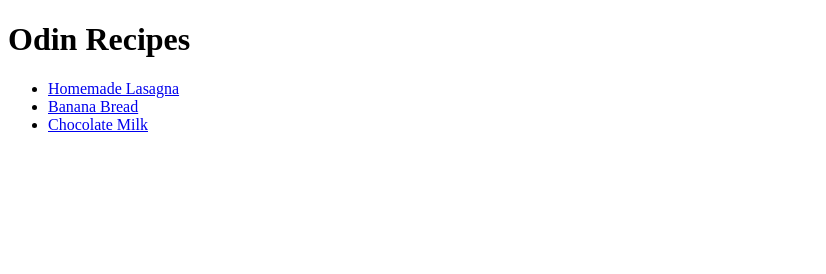
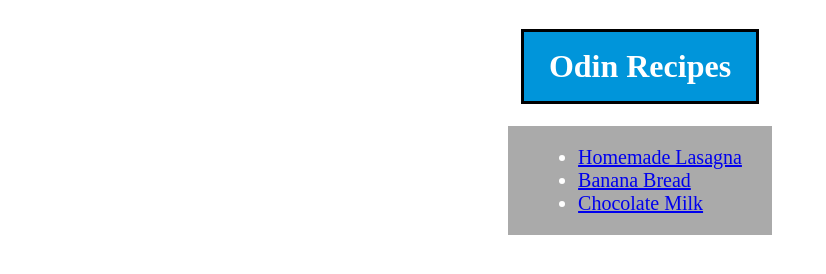
Before and after one commit to Jonseiler14/odin-recipes, a plain HTML site: page index.html in a window 1280 px wide. Shown: the whole page, without its empty margins (0-826 px from the left). Drawn offline with Linux system fonts and the light colour scheme.

Commit message:
Style Index

```diff
--- a/index.html
+++ b/index.html
@@ -4,17 +4,23 @@
 <head>
     <meta charset="UTF-8">
     <title>Odin Recipes</title>
+    <link rel="stylesheet" href="style.css">
 </head>
 
 <body>
-    <h1>Odin Recipes</h1>
+    <div class="container">
+     <h1 class="title">Odin Recipes</h1>
+    </div>
 
-    <ul>
-    <li><a href="recipes/Lasagna.html">Homemade Lasagna</a></li>
-    <li><a href="recipes/Banana-Bread.html">Banana Bread</a></li>
-    <li><a href="recipes/chocolate-milk.html">Chocolate Milk</a></li>
+    <div class="container list">
+     <ul>
+      <li><a href="recipes/Lasagna.html">Homemade Lasagna</a></li>
+      <li><a href="recipes/Banana-Bread.html">Banana Bread</a></li>
+      <li><a href="recipes/chocolate-milk.html">Chocolate Milk</a></li>
 
-    </ul>
+
+     </ul>
+    </div>
 </body>
 
 </html>
--- /dev/null
+++ b/style.css
@@ -0,0 +1,22 @@
+.container {
+    display: flex;
+    justify-content: center;
+}
+
+.title {
+    color: rgb(255, 255, 255);
+    background-color: rgb(0, 149, 218);
+    text-align: center;
+    width: 200px;
+    padding: 16px;
+    border: 3px solid black;
+
+}
+
+.list {
+    background-color: rgba(113, 113, 113, 0.598);
+    color: white;
+    font-size: 20px;
+    margin-left: 500px;
+    margin-right: 500px;
+}
```
